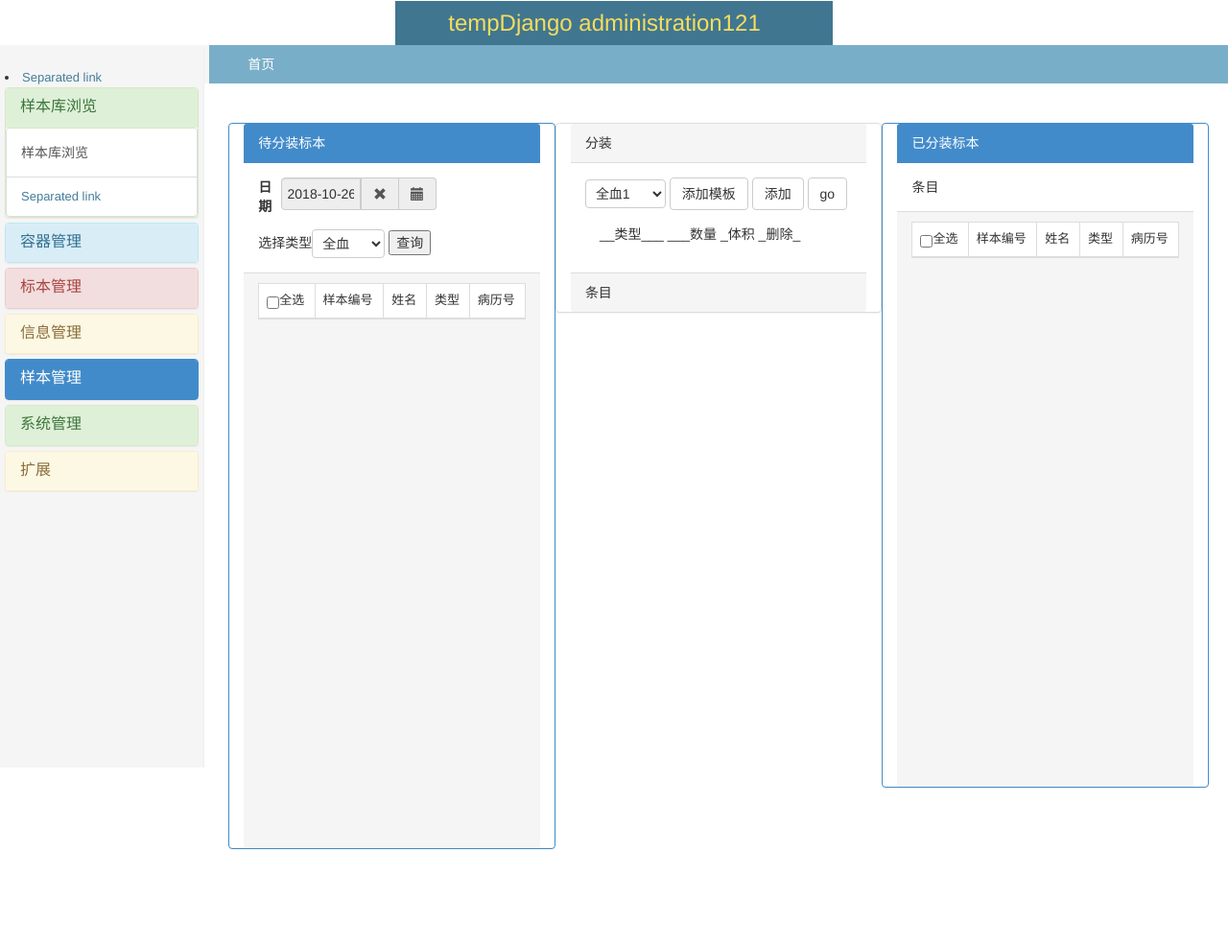
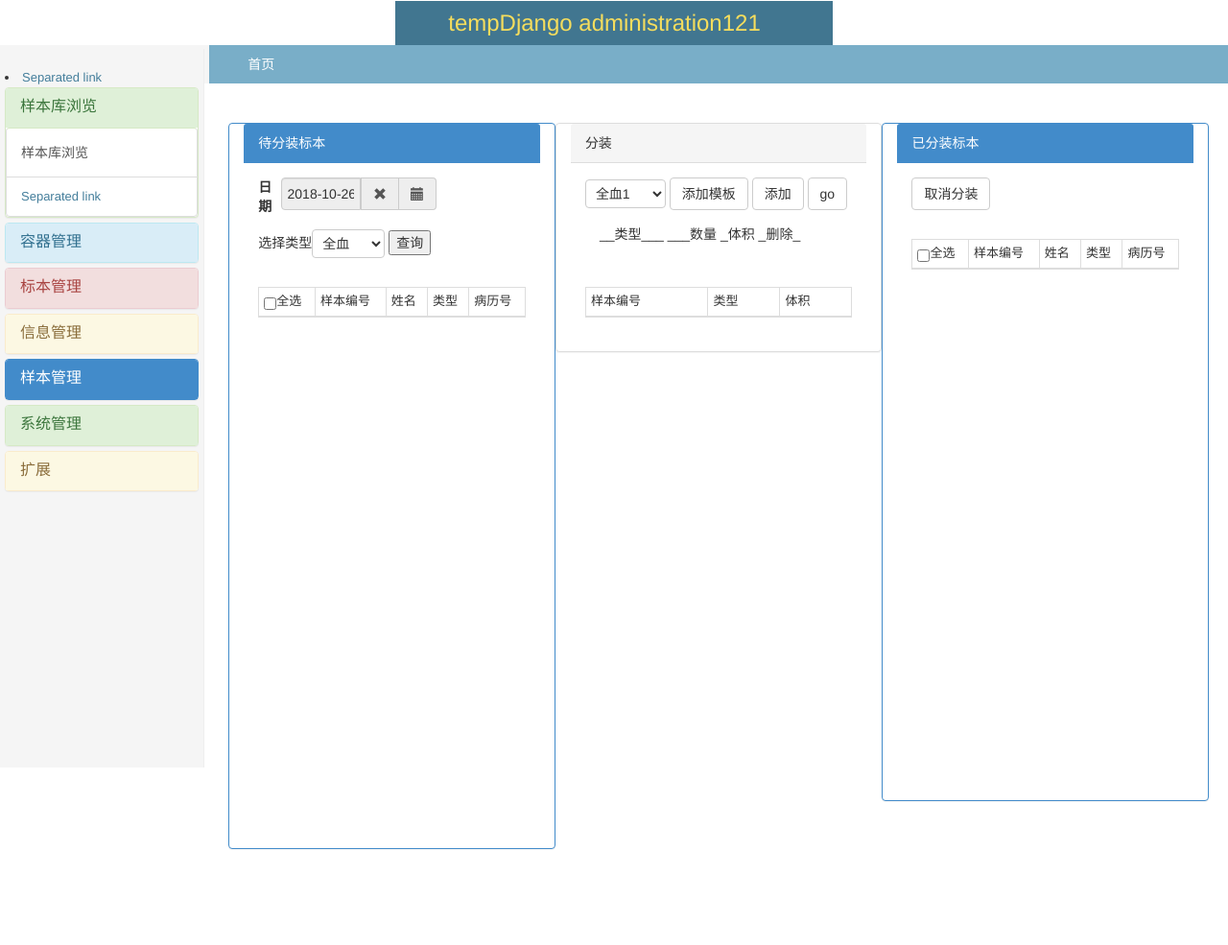
Before and after one commit to onedp/ybk2017-1, a Django app: page /inybk/fen/ in a window 1280 px wide. Shown: the whole page at 96% size. Run offline with Django 3.2, Linux system fonts and the light colour scheme; data comes from the database, SQL or seed files in the repository; both versions use the stored data as it was after the commit; some libraries are stand-ins or nearby versions.

Commit message:
增加了取消分装，修正了时间格式错误，标本点击返回一份装的样本，但是格式不对

```diff
--- a/inybk/views.py
+++ b/inybk/views.py
@@ -1,4 +1,4 @@
-from django.shortcuts import render
+from django.shortcuts import render ,HttpResponse
 from ybk.models import *
 from django.db.models import Q
 import time
@@ -47,11 +47,22 @@ def fenzh(request):
                     spl.append(spa)
 
             Sample_info.objects.bulk_create(spl)
-
+        elif gn == 'qxfz':
+            print('qxfz')
+            yfbiao = request.POST.get('yfbiao')
+            for sp in yfbiao.split(','):
+                dd=Specimen.objects.get(id=sp)
+                dd.fentime='2000-01-01'
+                dd.specimen_state=0
+                dd.save()
+                Sample_info.objects.filter(num_id=sp).delete()
 
             # ['lx2', '0', 'shuliang', '1', 'tiji', '2']
 
-
+        elif gn=='ck':
+            chakan=request.POST.get('chakan')
+            cklist=Sample_info.objects.filter(num__num=chakan).values('snum','classf','volume')
+            return HttpResponse(cklist)
 
 
 
@@ -72,6 +83,7 @@ def fenzh(request):
 
     try:
         tm=request.GET.get('timel')
+        tm=tm.strip()
         lx=request.GET.get('lx')
 
 
@@ -79,14 +91,15 @@ def fenzh(request):
         q1.children.append(('classf',lx))
         q2.children.append(('classf',lx))
         q2.children.append(('fentime',tm))
-        print("a哈哈哈哈")
+        print("a哈哈哈哈",q2,'q11111',q1)
+
         sap = Specimen.objects.filter(q1).values('num', 'name', 'classf', 'specimen_info__blh','id')
         fensap = Specimen.objects.filter(q2).values('num', 'name', 'classf', 'specimen_info__blh','id')
 
         for a in sap:
             print(a)
-        for a in fensap:
-            print("fen",a)
+        for a2 in fensap:
+            print("fen",a2)
 
 
         return render(request, 'fenzh.html',{'sap':sap,'fensap':fensap,'lx':lx})
@@ -96,7 +109,4 @@ def fenzh(request):
 
 
 
-
-
-
     return render(request,'fenzh.html')
--- a/templates/fenzh.html
+++ b/templates/fenzh.html
@@ -55,8 +55,8 @@ container
             </form>
         </div>
 
-        <div class="panel-footer " style=" overflow:scroll; width:100%; height:600px;">
-        <table class="table table-bordered  table-hover">
+        <div class="panel-body " style=" overflow:scroll; width:100%; height:600px;">
+        <table class="table table-bordered  table-hover table-condensed">
                 <thead>
                 <td style="word-break: keep-all;white-space:nowrap;"><input type="checkbox">全选 </td>
                 <td style="word-break: keep-all;white-space:nowrap;">样本编号</td>
@@ -145,8 +145,19 @@ container
 
             </form>
         </div>
-        <div class="panel-footer">
-            条目
+        <div class="panel-body">
+
+        <table id="jieguo" class="table table-bordered  table-hover table-condensed">
+                <thead>
+
+                <td style="word-break: keep-all;white-space:nowrap;">样本编号</td>
+                <td style="word-break: keep-all;white-space:nowrap;">类型</td>
+                <td style="word-break: keep-all;white-space:nowrap;" >体积</td>
+
+
+                </thead>
+
+        </table>
         </div>
 
         </div>
@@ -155,12 +166,12 @@ container
         <div class="panel-body">
 
 
-条目
+        <button class="btn btn-default" type="button" id="qxfz">取消分装</button>
 
         </div>
 
-             <div class="panel-footer " style=" overflow:scroll; width:100%; height:600px;">
-        <table class="table table-bordered  table-hover">
+             <div class="panel-body " style=" overflow:scroll; width:100%; height:600px;">
+        <table class="table table-bordered  table-hover table-condensed">
                 <thead>
                 <td style="word-break: keep-all;white-space:nowrap;"><input type="checkbox">全选 </td>
                 <td style="word-break: keep-all;white-space:nowrap;">样本编号</td>
@@ -169,11 +180,10 @@ container
                 <td style="word-break: keep-all;white-space:nowrap;" >病历号</td>
 
 
-
                 </thead>
             {% for fensap in fensap  %}
                 <tr><td><input type="checkbox" value="{{ fensap.id}}" name="fenxuanlist"></td>
-                <td style="word-break: keep-all;white-space:nowrap;">{{ fensap.num }}</td>
+                <td style="word-break: keep-all;white-space:nowrap;"><button class="btn-xs" style="width: 100% ;background-color: #fff" type="button" >{{ fensap.num }}</button></td>
                 <td style="word-break: keep-all;white-space:nowrap;">{{ fensap.name }}</td>
                 <td style="word-break: keep-all;white-space:nowrap;">{{ fensap.classf|displayName:'lx' }}</td>
                 <td style="word-break: keep-all;white-space:nowrap;">{{ fensap.specimen_info__blh }}</td>
@@ -259,8 +269,6 @@ $('.form_date').datetimepicker({
 {#更新时间到现在，好像有问题#}
 {#$('.form_date').datetimepicker('update',formatDate(thisNow,'yyyy-mm-dd'));#}
 
-
-
 $("#go").click(function(){
 fenlist=new Array();
     fenlist=$('#fenlist').serialize();
@@ -270,7 +278,7 @@ fenlist=new Array();
         fenbiao.push($(this).val());
 
     });
-    fenbiao=fenbiao.join()
+    fenbiao=fenbiao.join();
 
 
     var arg = {};
@@ -282,11 +290,81 @@ fenlist=new Array();
     arg[arg1]=fenlist;
     arg[arg2]=fenbiao;
     arg[arg3]="fenzhuang";
-    $.post("/inybk/fen/", arg,function () {alert('fenzhuangchenggong')
+    $.post("/inybk/fen/", arg,function () {alert('分装成功');
 
     });
 
 
 });
+
+
+$("#qxfz").click(
+    function () {
+   yfbiao=new Array();
+       $.each($('input[name=fenxuanlist]:checkbox:checked'),function(){
+        yfbiao.push($(this).val());
+
+    });
+        yfbiao=yfbiao.join()
+            var arg = {};
+
+    var arg1="yfbiao";
+    var arg2="gn";
+{#    填写功能#}
+
+    arg[arg1]=yfbiao;
+    arg[arg2]="qxfz";
+    $.post("/inybk/fen/", arg,function () {alert('已取消粉状');
+    }
+);});
+$(".btn-xs").click(
+    function(){
+    {#console.log(typeof ($(this).text()))#}
+     var arg = {};
+
+    var arg1="chakan";
+    var arg2="gn";
+{#    填写功能#}
+
+    arg[arg1]=$(this).text();
+    arg[arg2]="ck";
+    $.post("/inybk/fen/", arg,function (date,status) {
+
+        console.log(date)
+
+        testJson = eval("(" + date + ")");
+
+        console.log(testJson)
+
+        for (da in date){
+            {#var txt0=$("<tr>");#}
+            {##}
+            {#var txt1=$("<td></td>").text(da.snum);#}
+            {#var txt2=$("<td></td>").text(da.classf);#}
+            {#var txt3=$("<td></td>").text(da.value);#}
+            {#var txt4=$("</tr>");#}
+            {#$("#jieguo").append(txt0,txt1,txt2,txt3,txt4);#}
+            $("#jieguo").append(da);
+            $("#jieguo").append("<p>wa</p>");
+
+
+        }
+
+
+
+
+
+
+
+
+    })
+
+
+}
+
+
+
+
+);
     </script>
 {% endblock %}
```
Also changed, not shown: db.sqlite3.
